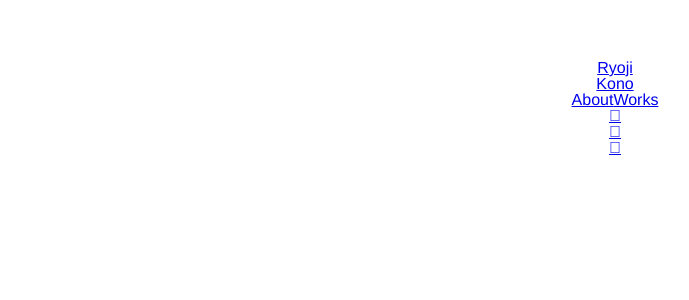
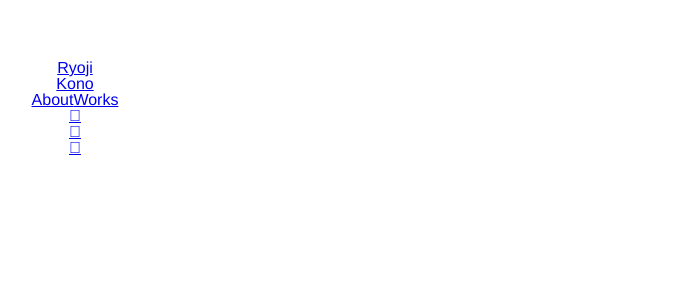
Before and after one commit to Ryozi-zi/Portofolio, a Vue app: page / in a window 1280 px wide. Shown: the top 300 px of the page, without its empty margins (25-714 px from the left). Built offline with nearby package versions, Linux system fonts and the light colour scheme.

Commit message:
add sass-loader

```diff
--- a/package.json
+++ b/package.json
@@ -55,6 +55,7 @@
     "jest-serializer-vue": "^0.3.0",
     "nightwatch": "^0.9.12",
     "node-notifier": "^5.1.2",
+    "node-sass": "^4.9.4",
     "optimize-css-assets-webpack-plugin": "^3.2.0",
     "ora": "^1.2.0",
     "portfinder": "^1.0.13",
@@ -62,6 +63,7 @@
     "postcss-loader": "^2.0.8",
     "postcss-url": "^7.2.1",
     "rimraf": "^2.6.0",
+    "sass-loader": "^7.1.0",
     "selenium-server": "^3.0.1",
     "semver": "^5.3.0",
     "shelljs": "^0.7.6",
--- a/src/App.vue
+++ b/src/App.vue
@@ -1,7 +1,11 @@
 <template>
   <div id="app">
-    <side-bar></side-bar>
-    <router-view></router-view>
+    <div class="container">
+      <side-bar></side-bar>
+      <div class="main">
+        <router-view></router-view>
+      </div>
+    </div>
   </div>
 </template>
 
@@ -25,4 +29,17 @@ export default {
   color: #2c3e50;
   margin-top: 60px;
 }
+
+.container{
+  display: grid;
+  grid-template-columns: 200px 1fr;
+}
+
+.sidebar{
+  grid-column: 1/2;
+}
+
+.main{
+  grid-column: 2/3;
+}
 </style>
```
Also changed, not shown: 1 other file (tests, documents, lock files or other folders).
